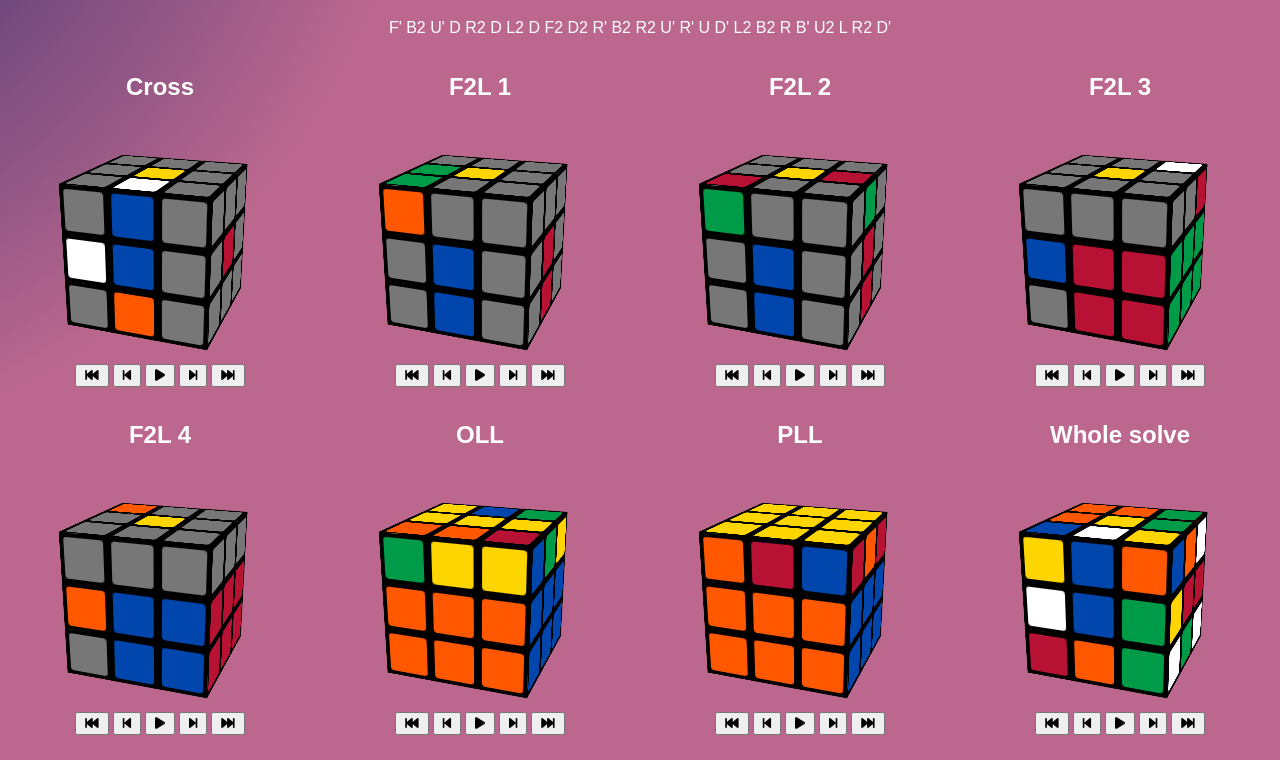
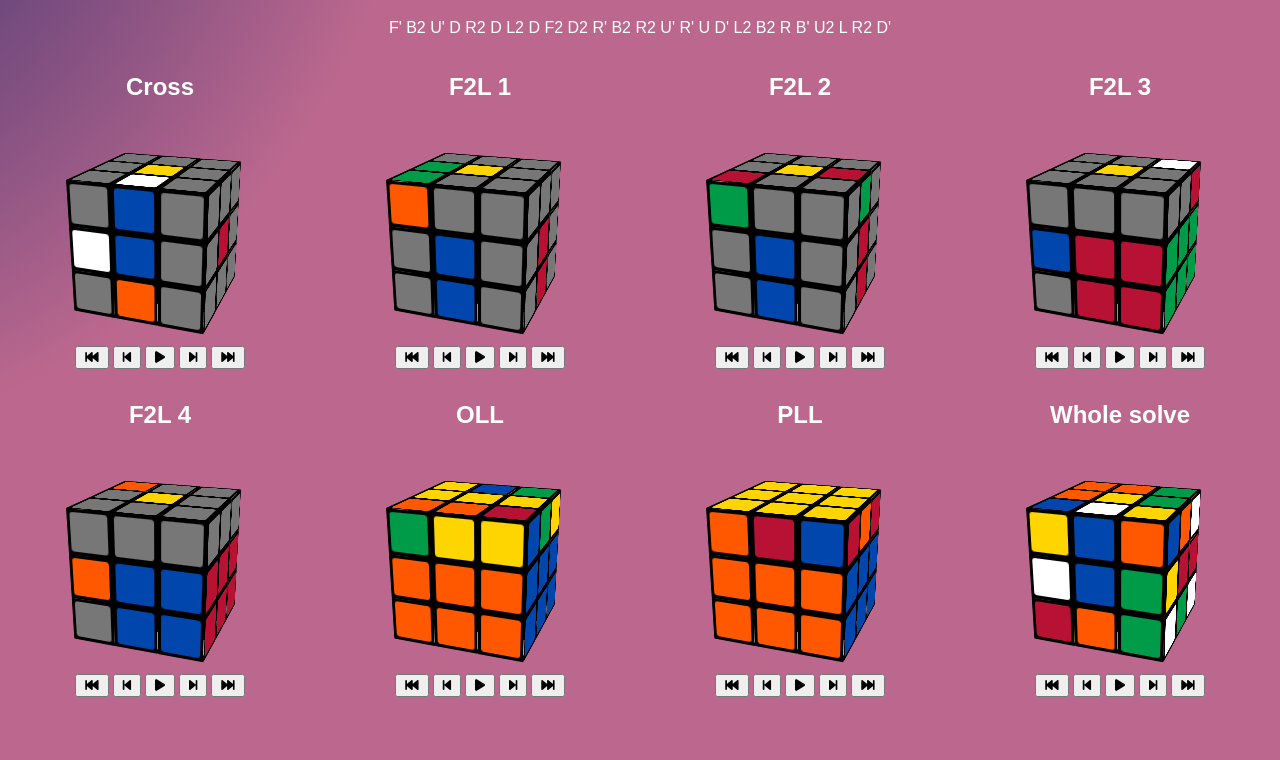
Before and after one commit to ciscou/cubecss, a website built with Parcel: page index.html in a window 1280 px wide. Shown: the part 61-821 px from the top of the page. Built offline with nearby package versions, Linux system fonts and the light colour scheme.

Commit message:
smaller iframe in demo

```diff
--- a/index.html
+++ b/index.html
@@ -12,35 +12,35 @@
     <div class="steps">
       <div class="iframe-container">
         <h2>Cross</h2>
-        <iframe src="iframe.html?preseq=Fi,B2,Ui,D,R2,D,L2,D,F2,D2,Ri,B2,R2,Ui,Ri,U,Di,L2,B2,R,Bi,U2,L,R2,Di&seq=L,Di,F2,U2,R2&stickerless=DRF,DLF,DRB,DLB,URF,ULF,URB,ULB,UL,UR,UB,RF,RB,DL,DR,DB" width="280" height="280" frameborder="0"></iframe>
+        <iframe src="iframe.html?preseq=Fi,B2,Ui,D,R2,D,L2,D,F2,D2,Ri,B2,R2,Ui,Ri,U,Di,L2,B2,R,Bi,U2,L,R2,Di&seq=L,Di,F2,U2,R2&stickerless=DRF,DLF,DRB,DLB,URF,ULF,URB,ULB,UL,UR,UB,RF,RB,DL,DR,DB" width="260" height="260" frameborder="0"></iframe>
       </div>
       <div class="iframe-container">
         <h2>F2L 1</h2>
-        <iframe src="iframe.html?preseq=Fi,B2,Ui,D,R2,D,L2,D,F2,D2,Ri,B2,R2,Ui,Ri,U,Di,L2,B2,R,Bi,U2,L,R2,Di,L,Di,F2,U2,R2&seq=Li,U,L,Ui,L,U,Li&stickerless=DRF,DLF,DRB,DLB,URF,URB,ULB,UR,UF,UB,RF,RB,LF,LB" width="280" height="280" frameborder="0"></iframe>
+        <iframe src="iframe.html?preseq=Fi,B2,Ui,D,R2,D,L2,D,F2,D2,Ri,B2,R2,Ui,Ri,U,Di,L2,B2,R,Bi,U2,L,R2,Di,L,Di,F2,U2,R2&seq=Li,U,L,Ui,L,U,Li&stickerless=DRF,DLF,DRB,DLB,URF,URB,ULB,UR,UF,UB,RF,RB,LF,LB" width="260" height="260" frameborder="0"></iframe>
       </div>
       <div class="iframe-container">
         <h2>F2L 2</h2>
-        <iframe src="iframe.html?preseq=Fi,B2,Ui,D,R2,D,L2,D,F2,D2,Ri,B2,R2,Ui,Ri,U,Di,L2,B2,R,Bi,U2,L,R2,Di,L,Di,F2,U2,R2,Li,U,L,Ui,L,U,Li&seq=U2,R,U,Ri,U,y,R,Ui,Ri&stickerless=URB,ULB,URF,UL,UF,UB,LF,RB,RF,DLF,DRF,DRB" width="280" height="280" frameborder="0"></iframe>
+        <iframe src="iframe.html?preseq=Fi,B2,Ui,D,R2,D,L2,D,F2,D2,Ri,B2,R2,Ui,Ri,U,Di,L2,B2,R,Bi,U2,L,R2,Di,L,Di,F2,U2,R2,Li,U,L,Ui,L,U,Li&seq=U2,R,U,Ri,U,y,R,Ui,Ri&stickerless=URB,ULB,URF,UL,UF,UB,LF,RB,RF,DLF,DRF,DRB" width="260" height="260" frameborder="0"></iframe>
       </div>
       <div class="iframe-container">
         <h2>F2L 3</h2>
-        <iframe src="iframe.html?preseq=Fi,B2,Ui,D,R2,D,L2,D,F2,D2,Ri,B2,R2,Ui,Ri,U,Di,L2,B2,R,Bi,U2,L,R2,Di,L,Di,F2,U2,R2,Li,U,L,Ui,L,U,Li,U2,R,U,Ri,U,y,R,Ui,Ri&seq=U2,Li,U,L,Ui,yi,R,Ui,Ri&stickerless=ULB,UB,UL,UR,ULF,UF,URF,LB,DLB,DLF" width="280" height="280" frameborder="0"></iframe>
+        <iframe src="iframe.html?preseq=Fi,B2,Ui,D,R2,D,L2,D,F2,D2,Ri,B2,R2,Ui,Ri,U,Di,L2,B2,R,Bi,U2,L,R2,Di,L,Di,F2,U2,R2,Li,U,L,Ui,L,U,Li,U2,R,U,Ri,U,y,R,Ui,Ri&seq=U2,Li,U,L,Ui,yi,R,Ui,Ri&stickerless=ULB,UB,UL,UR,ULF,UF,URF,LB,DLB,DLF" width="260" height="260" frameborder="0"></iframe>
       </div>
       <div class="iframe-container">
         <h2>F2L 4</h2>
-        <iframe src="iframe.html?preseq=Fi,B2,Ui,D,R2,D,L2,D,F2,D2,Ri,B2,R2,Ui,Ri,U,Di,L2,B2,R,Bi,U2,L,R2,Di,L,Di,F2,U2,R2,Li,U,L,Ui,L,U,Li,U2,R,U,Ri,U,y,R,Ui,Ri,U2,Li,U,L,Ui,yi,R,Ui,Ri&seq=U2,Li,Ui,L,U,yi,R,U2,Ri,U2,R,Ui,Ri&stickerless=UB,URB,UL,UR,ULF,UF,URF,DLF" width="280" height="280" frameborder="0"></iframe>
+        <iframe src="iframe.html?preseq=Fi,B2,Ui,D,R2,D,L2,D,F2,D2,Ri,B2,R2,Ui,Ri,U,Di,L2,B2,R,Bi,U2,L,R2,Di,L,Di,F2,U2,R2,Li,U,L,Ui,L,U,Li,U2,R,U,Ri,U,y,R,Ui,Ri,U2,Li,U,L,Ui,yi,R,Ui,Ri&seq=U2,Li,Ui,L,U,yi,R,U2,Ri,U2,R,Ui,Ri&stickerless=UB,URB,UL,UR,ULF,UF,URF,DLF" width="260" height="260" frameborder="0"></iframe>
       </div>
       <div class="iframe-container">
         <h2>OLL</h2>
-        <iframe src="iframe.html?preseq=Fi,B2,Ui,D,R2,D,L2,D,F2,D2,Ri,B2,R2,Ui,Ri,U,Di,L2,B2,R,Bi,U2,L,R2,Di,L,Di,F2,U2,R2,Li,U,L,Ui,L,U,Li,U2,R,U,Ri,U,y,R,Ui,Ri,U2,Li,U,L,Ui,yi,R,Ui,Ri,U2,Li,Ui,L,U,yi,R,U2,Ri,U2,R,Ui,Ri&seq=U2,Li,Bi,L,Ri,Ui,R,U,Li,B,L" width="280" height="280" frameborder="0"></iframe>
+        <iframe src="iframe.html?preseq=Fi,B2,Ui,D,R2,D,L2,D,F2,D2,Ri,B2,R2,Ui,Ri,U,Di,L2,B2,R,Bi,U2,L,R2,Di,L,Di,F2,U2,R2,Li,U,L,Ui,L,U,Li,U2,R,U,Ri,U,y,R,Ui,Ri,U2,Li,U,L,Ui,yi,R,Ui,Ri,U2,Li,Ui,L,U,yi,R,U2,Ri,U2,R,Ui,Ri&seq=U2,Li,Bi,L,Ri,Ui,R,U,Li,B,L" width="260" height="260" frameborder="0"></iframe>
       </div>
       <div class="iframe-container">
         <h2>PLL</h2>
-        <iframe src="iframe.html?preseq=Fi,B2,Ui,D,R2,D,L2,D,F2,D2,Ri,B2,R2,Ui,Ri,U,Di,L2,B2,R,Bi,U2,L,R2,Di,L,Di,F2,U2,R2,Li,U,L,Ui,L,U,Li,U2,R,U,Ri,U,y,R,Ui,Ri,U2,Li,U,L,Ui,yi,R,Ui,Ri,U2,Li,Ui,L,U,yi,R,U2,Ri,U2,R,Ui,Ri,U2,Li,Bi,L,Ri,Ui,R,U,Li,B,L&seq=U2,Ri,Ui,R,y,R2,u,Ri,U,R,Ui,R,ui,R2,U2" width="280" height="280" frameborder="0"></iframe>
+        <iframe src="iframe.html?preseq=Fi,B2,Ui,D,R2,D,L2,D,F2,D2,Ri,B2,R2,Ui,Ri,U,Di,L2,B2,R,Bi,U2,L,R2,Di,L,Di,F2,U2,R2,Li,U,L,Ui,L,U,Li,U2,R,U,Ri,U,y,R,Ui,Ri,U2,Li,U,L,Ui,yi,R,Ui,Ri,U2,Li,Ui,L,U,yi,R,U2,Ri,U2,R,Ui,Ri,U2,Li,Bi,L,Ri,Ui,R,U,Li,B,L&seq=U2,Ri,Ui,R,y,R2,u,Ri,U,R,Ui,R,ui,R2,U2" width="260" height="260" frameborder="0"></iframe>
       </div>
       <div class="iframe-container">
         <h2>Whole solve</h2>
-        <iframe src="iframe.html?preseq=Fi,B2,Ui,D,R2,D,L2,D,F2,D2,Ri,B2,R2,Ui,Ri,U,Di,L2,B2,R,Bi,U2,L,R2,Di&seq=L,Di,F2,U2,R2,Li,U,L,Ui,L,U,Li,U2,R,U,Ri,U,y,R,Ui,Ri,U2,Li,U,L,Ui,yi,R,Ui,Ri,U2,Li,Ui,L,U,yi,R,U2,Ri,U2,R,Ui,Ri,U2,Li,Bi,L,Ri,Ui,R,U,Li,B,L,U2,Ri,Ui,R,y,R2,u,Ri,U,R,Ui,R,ui,R2,U2" width="280" height="280" frameborder="0"></iframe>
+        <iframe src="iframe.html?preseq=Fi,B2,Ui,D,R2,D,L2,D,F2,D2,Ri,B2,R2,Ui,Ri,U,Di,L2,B2,R,Bi,U2,L,R2,Di&seq=L,Di,F2,U2,R2,Li,U,L,Ui,L,U,Li,U2,R,U,Ri,U,y,R,Ui,Ri,U2,Li,U,L,Ui,yi,R,Ui,Ri,U2,Li,Ui,L,U,yi,R,U2,Ri,U2,R,Ui,Ri,U2,Li,Bi,L,Ri,Ui,R,U,Li,B,L,U2,Ri,Ui,R,y,R2,u,Ri,U,R,Ui,R,ui,R2,U2" width="260" height="260" frameborder="0"></iframe>
       </div>
     </div>
   </body>
```
